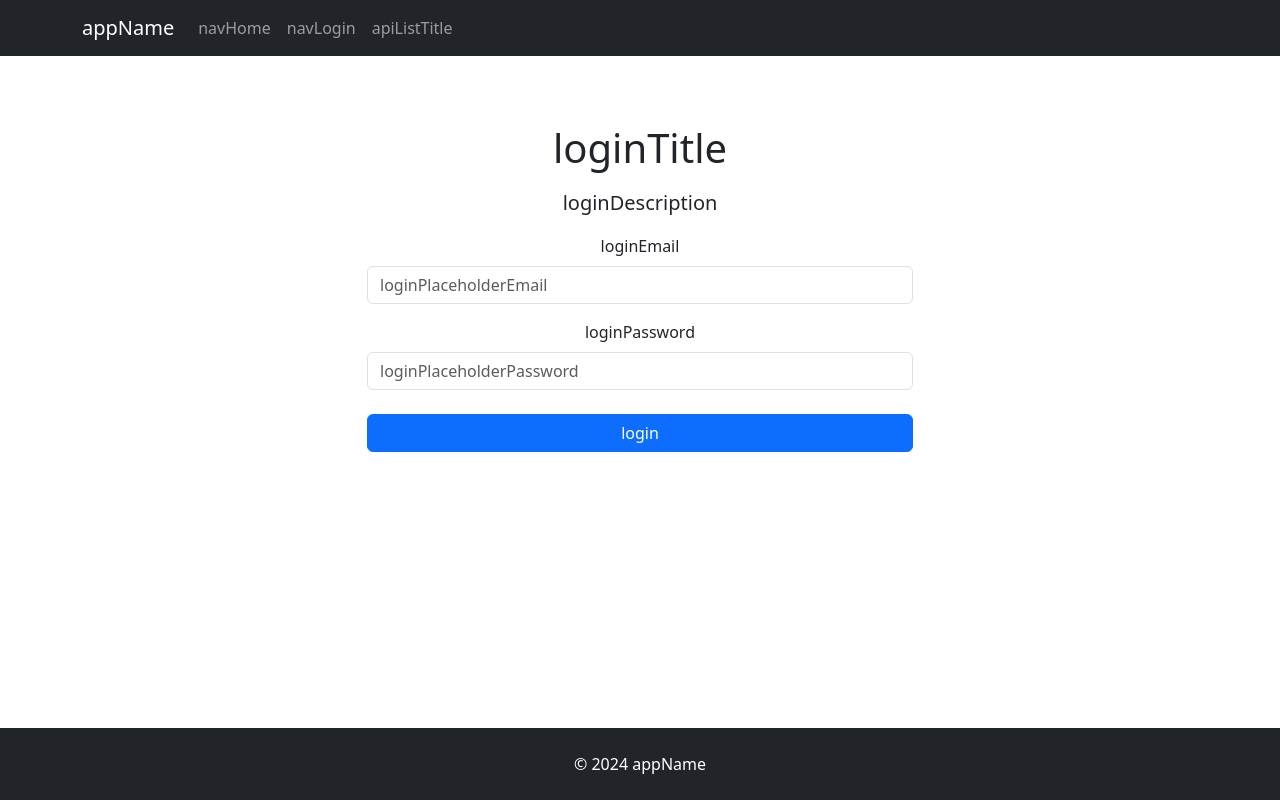
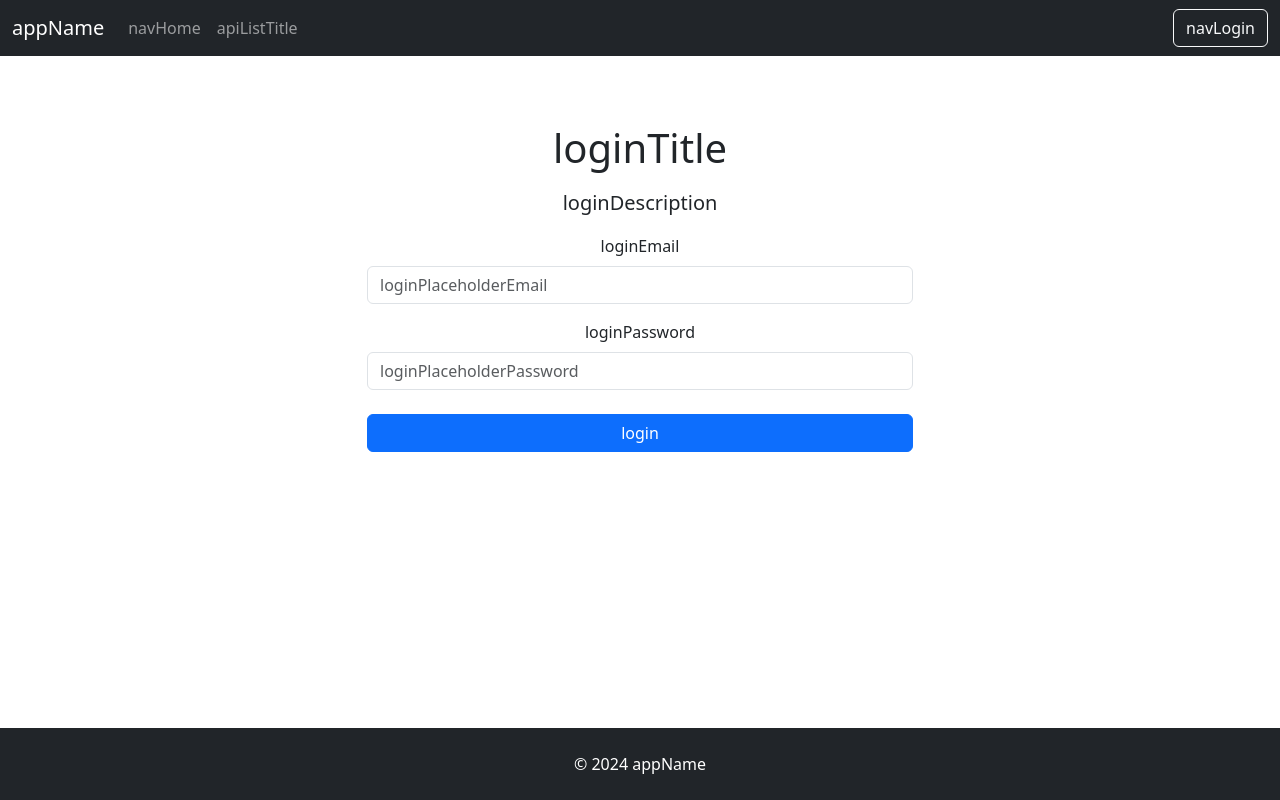
Before and after one commit to Zensurversuch/APIHarvester, a React (Vite) app in the folder System/Frontend/: page /login in a window 1280 px wide. Built offline with nearby package versions, Linux system fonts and the light colour scheme; the HTML template or start-up script is replaced by a standard one.

Commit message:
16-27-Logout

```diff
--- a/System/Frontend/src/components/header/Header.tsx
+++ b/System/Frontend/src/components/header/Header.tsx
@@ -1,20 +1,36 @@
 import React from 'react';
 import { useTranslation } from 'react-i18next';
-import { Navbar, Nav, Container } from 'react-bootstrap';
+import { Navbar, Nav, Container, Button } from 'react-bootstrap';
+import { useAuth } from '../../contexts/AuthContext';
 
 const Header: React.FC = () => {
   const { t } = useTranslation();
+  const { isLoggedIn, clearAuth } = useAuth();
+
+  const handleLogout = () => {
+    clearAuth(); // Clear authentication data
+  };
 
   return (
     <Navbar bg="dark" variant="dark" expand="lg" sticky="top">
-      <Container>
+      <Container fluid> {/* Use Container fluid to span the full width */}
         <Navbar.Brand href="/">{t('appName')}</Navbar.Brand>
         <Navbar.Toggle aria-controls="basic-navbar-nav" />
-        <Navbar.Collapse id="basic-navbar-nav">
-          <Nav className="ml-auto">
+        <Navbar.Collapse id="basic-navbar-nav" className="justify-content-between">
+          <Nav>
             <Nav.Link href="/">{t('navHome')}</Nav.Link>
-            <Nav.Link href="/login">{t('navLogin')}</Nav.Link>
             <Nav.Link href="/apis">{t('apiListTitle')}</Nav.Link>
+          </Nav>
+          <Nav>
+            {isLoggedIn() ? (
+              <Button variant="outline-light" onClick={handleLogout}>
+                {t('navLogout')}
+              </Button>
+            ) : (
+              <Button variant="outline-light" href="/login">
+                {t('navLogin')}
+              </Button>
+            )}
           </Nav>
         </Navbar.Collapse>
       </Container>
--- a/System/Frontend/src/contexts/AuthContext.tsx
+++ b/System/Frontend/src/contexts/AuthContext.tsx
@@ -7,6 +7,7 @@ interface AuthContextType {
   userID: string;
   setAuthData: (token: string, role: string, userID: string) => void;
   clearAuth: () => void;
+  isLoggedIn: () => boolean
 }
 
 const AuthContext = createContext<AuthContextType | undefined>(undefined);
@@ -29,8 +30,12 @@ export const AuthProvider: React.FC<{ children: ReactNode }> = ({ children }) =>
     clearAuthData(); // Clear from localStorage
   };
 
+  const isLoggedIn = () => {
+    return Boolean(auth.token);
+  };
+
   return (
-    <AuthContext.Provider value={{ ...auth, setAuthData, clearAuth }}>
+    <AuthContext.Provider value={{ ...auth, setAuthData, clearAuth, isLoggedIn }}>
       {children}
     </AuthContext.Provider>
   );
--- a/System/Frontend/src/i18n.ts
+++ b/System/Frontend/src/i18n.ts
@@ -17,6 +17,7 @@ const resources = {
         learnMore: "Learn More",
         navHome: "Home",
         navLogin: "Login",
+        navLogout: "Logout",
         apiListTitle: "API List",
         apiName: "API Name",
         apiDescription: "Description",
```
